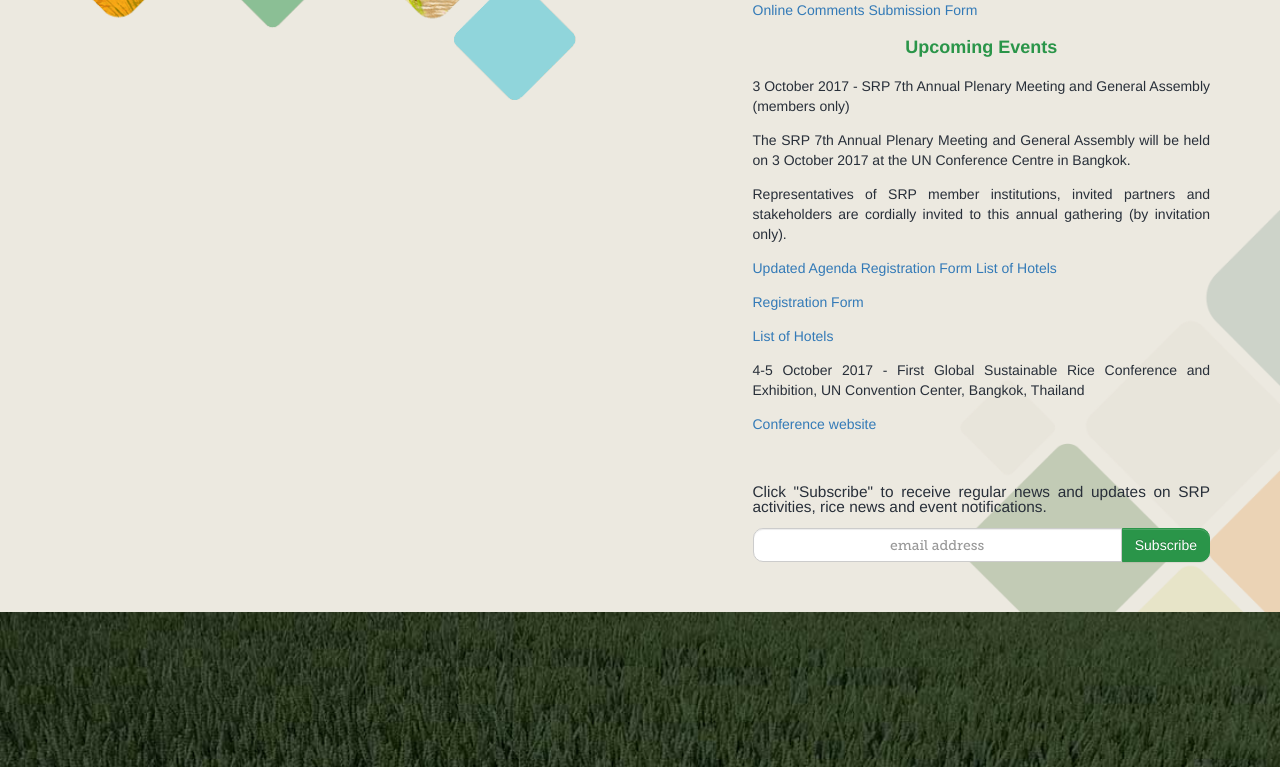
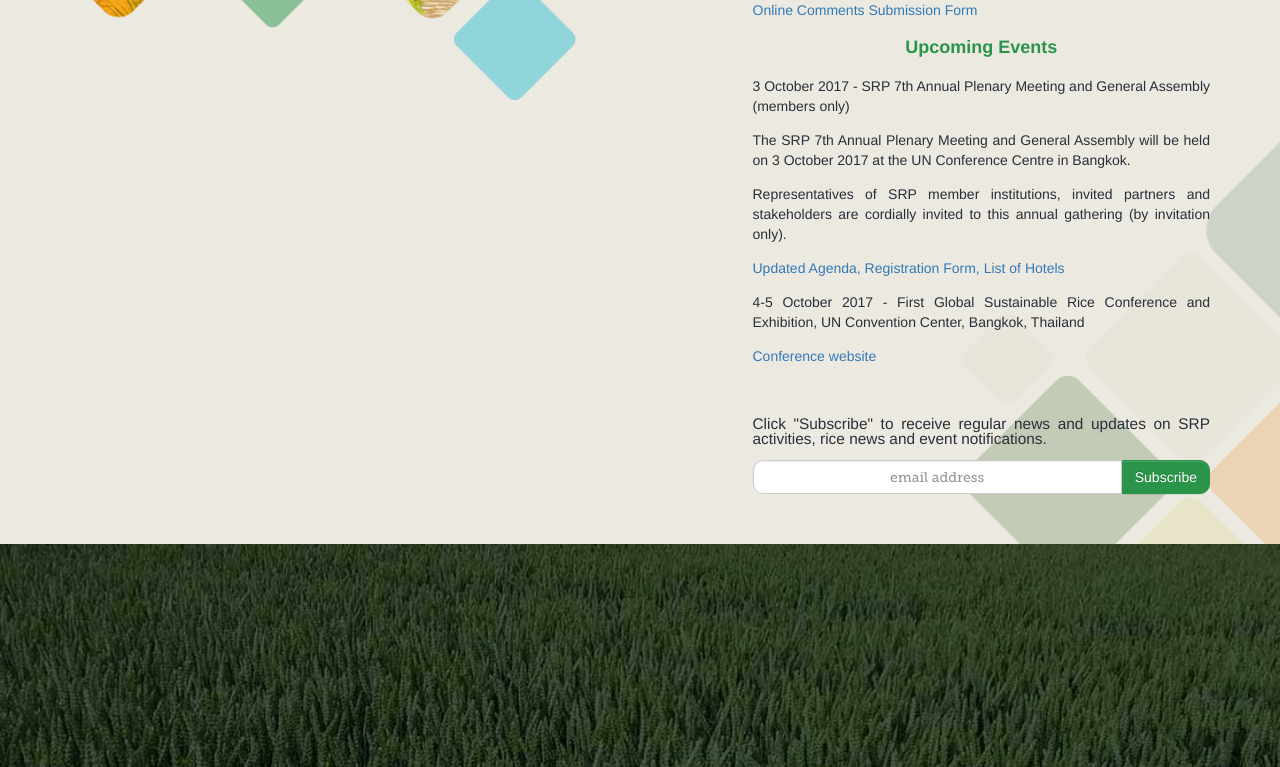
Before and after one commit to sustainablericeplatform/sustainablericeplatform.github.io, a Jekyll site: the page built from index.html, in a window 1280 px wide and 900 px high, scrolled down 1043 px, cut to the strip 0-767 px from the top of the window. Built offline with Jekyll 4.4.1, drawn with Linux system fonts in a browser that asks for light colours.

Commit message:
Update index.html

```diff
--- a/index.html
+++ b/index.html
@@ -41,9 +41,7 @@ layout: default
                 <p>3 October 2017 - SRP 7th Annual Plenary Meeting and General Assembly (members only)</p>
                 <p>The SRP 7th Annual Plenary Meeting and General Assembly will be held on 3 October 2017 at the UN Conference Centre in Bangkok.</p>
                 <p>Representatives of SRP member institutions, invited partners and stakeholders are cordially invited to this annual gathering (by invitation only).</p>
-                <p><a href="/assets/docs/Updated Agenda v 22 September 2017.pdf" target="_blank">Updated Agenda</a> <a href="/assets/docs/Registration Form_SRP 7th Annual Plenary Meeting and General Assembly.pdf" target="_blank">Registration Form</a> <a href="/assets/docs/List of Hotels for SRP updated 12 Sept 2017.pdf" target="_blank">List of Hotels</a></p>
-                <p><a href="/assets/docs/Registration Form_SRP 7th Annual Plenary Meeting and General Assembly.pdf" target="_blank">Registration Form</a></p>
-                <p><a href="/assets/docs/List of Hotels for SRP updated 12 Sept 2017.pdf" target="_blank">List of Hotels</a></p>
+                <p><a href="/assets/docs/Updated Agenda v 22 September 2017.pdf" target="_blank">Updated Agenda,</a> <a href="/assets/docs/Registration Form_SRP 7th Annual Plenary Meeting and General Assembly.pdf" target="_blank">Registration Form,</a> <a href="/assets/docs/List of Hotels for SRP updated 12 Sept 2017.pdf" target="_blank">List of Hotels</a></p>
                 <p>4-5 October 2017 - First Global Sustainable Rice Conference and Exhibition, UN Convention Center, Bangkok, Thailand</p>
                 <p><a href="http://www.sustainablericeconference.org" target="_blank">Conference website</a></p>
                     <div class="subscribe-wrapper" style="margin-top: 50px;">
```
